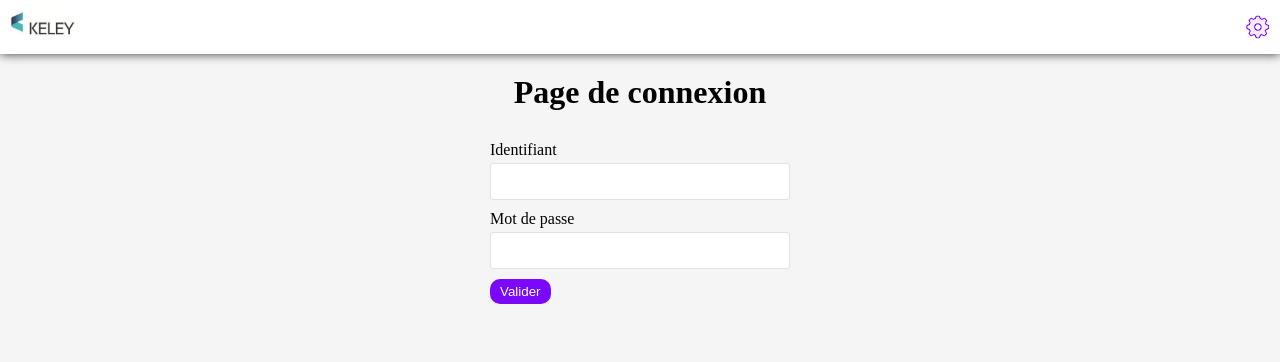
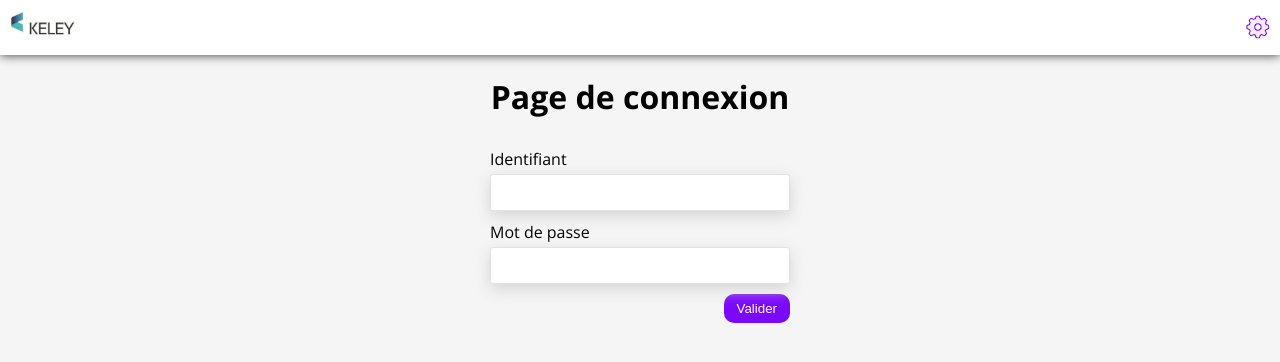
Before and after one commit to rohenha/dashboard-QoS-CI, a PHP site: page /pg_login.php in a window 1280 px wide. Shown: the top 362 px of the page. Run offline with PHP 8.4, Linux system fonts and the light colour scheme.

Commit message:
mise à jour page login

```diff
--- a/css/master.css
+++ b/css/master.css
@@ -335,7 +335,8 @@ html, body {
 
 html, body {
   background-color: #F5F5F5;
-  font-size: 100%; }
+  font-size: 100%;
+  font-family: "Open Sans", sans-serif; }
 
 .popin {
   display: none; }
@@ -344,10 +345,12 @@ html, body {
   border-radius: 10px;
   -webkit-box-sizing: border-box;
           box-sizing: border-box;
-  padding: 5px 10px;
+  padding: 7px 13px;
   background-color: #7A08FA;
   color: #fff;
   cursor: pointer; }
+  .btn-purple:hover {
+    background-color: #ae6afb; }
 
 header {
   -webkit-box-shadow: 0 0 10px #333;
@@ -379,23 +382,15 @@ header {
       outline: none;
       border: 1px solid #e4e1e1;
       border-radius: 3px;
+      -webkit-box-shadow: 0px 5px 16px 0px #d4d4d4;
+      box-shadow: 0px 5px 16px 0px #d4d4d4;
       position: relative; }
+      #form_connexion form input[type='text']:focus, #form_connexion form input[type='password']:focus {
+        border: none;
+        background-color: #fff; }
       #form_connexion form input[type='text']:-webkit-autofill, #form_connexion form input[type='password']:-webkit-autofill {
-        background-color: #fff !important;
-        -webkit-box-shadow: 0 0 0px 1000px white inset;
-        -webkit-text-fill-color: #a9a9a9 !important; }
-      #form_connexion form input[type='text']::before, #form_connexion form input[type='password']::before {
-        content: 'df';
-        position: absolute;
-        top: 100%;
-        left: 0;
-        width: 80%;
-        height: 20px;
-        background-color: black;
-        -webkit-filter: blur(15px);
-                filter: blur(15px);
-        opacity: 0.8;
-        display: block; }
+        -webkit-box-shadow: 0 0 0 1000px #fff inset;
+        color: #575757; }
     #form_connexion form p {
       margin-bottom: 10px; }
     #form_connexion form label {
--- a/inc/footer.php
+++ b/inc/footer.php
@@ -1,5 +1,6 @@
 		<script src="js/jquery.min.js"></script>
 		<script src="js/bodymovin.js"></script>
 		<script src="js/app.js"></script>
+		<script src="js/functions.js"></script>
 	</body>
 </html>
--- /dev/null
+++ b/js/functions.js
@@ -0,0 +1,3 @@
+$(function(){
+
+});
--- a/pg_login.php
+++ b/pg_login.php
@@ -4,10 +4,11 @@
     <div class="bloc_size">
         <div id="form_connexion">
             <h1>Page de connexion</h1>
-            <form method="POST" autocomplete="off" action="/" >
-                <p><label>Identifiant</label><input type="text" name="login" ></p>
-                <p><label>Mot de passe</label><input type="password" name="password"></p>
-                <p><input type="submit" value="Valider" class="btn-purple"/></p>
+            <form  autocomplete="off" method="POST" action="/" >
+                <p><label>Identifiant</label><input type="text" name="login" value="" ></p>
+                <p><label>Mot de passe</label><input type="password" name="password" value=""></p>
+                <p><input type="submit" value="Valider" class="btn-purple bloc_right"/></p>
+                <p class="clear"></p>
             </form>
         </div>
     </div>
--- a/scss/partials/_login.scss
+++ b/scss/partials/_login.scss
@@ -5,7 +5,9 @@
 
     form{
         margin-top:30px;
-        input{border:none;}
+        input{border:none;
+
+        }
         input[type='text'],input[type='password']{
             width:100%;
             padding:10px;
@@ -14,26 +16,24 @@
             outline: none;
             border:1px solid #e4e1e1;
             @include border-radius(3px);
+            @include box-shadow(0px 5px 16px 0px #d4d4d4);
             position:relative;
-            &:-webkit-autofill{background-color: $color3 !important;
-                               -webkit-box-shadow: 0 0 0px 1000px white inset;
-             -webkit-text-fill-color: #a9a9a9 !important; }
-            &::before{content: 'df';
-                   position: absolute;
-                   top:100%;
-                   left:0;
-                   width: 80%;
-                   height:20px;
-                   background-color: black;
-                   filter:blur(15px);
-                   opacity: 0.8;
-                   display:block;}
+            &:focus{
+                border:none;
+                background-color:$color3;
+            }
+            &:-webkit-autofill{
+                -webkit-box-shadow: 0 0 0 1000px $color3 inset;
+                color:lighten($color1,10%);
+            }
+
         }
         p{margin-bottom: 10px;}
         label{
-              margin-bottom:4px;
-              display:block;
+            margin-bottom:4px;
+            display:block;
         }
+
 
     }
 }
--- a/scss/partials/_structure.scss
+++ b/scss/partials/_structure.scss
@@ -3,6 +3,8 @@
 .bloc_left{float:left;}
 .bloc_right{float:right;}
 .bloc_size{max-width:$desktopHD;margin:0 auto;box-sizing: border-box; padding:10px;}
-html,body{background-color: $color2;font-size:100%;}
+html,body{background-color: $color2;font-size:100%;font-family: $opensans;}
 .popin{display:none;}
-.btn-purple{@include border-radius(10px);box-sizing: border-box; padding:5px 10px; background-color:$color8;color:$color3;cursor:pointer;}
+.btn-purple{@include border-radius(10px);box-sizing: border-box; padding:7px 13px; background-color:$color8;color:$color3;cursor:pointer;
+           &:hover{background-color:$color9;}
+}
```
Also changed, not shown: css/master.min.css, scss/partials/_functions.scss (line endings or trailing spaces), 2 other files.
